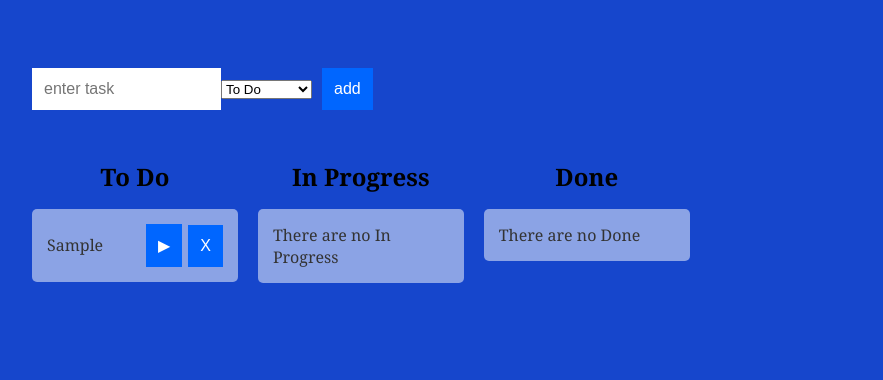
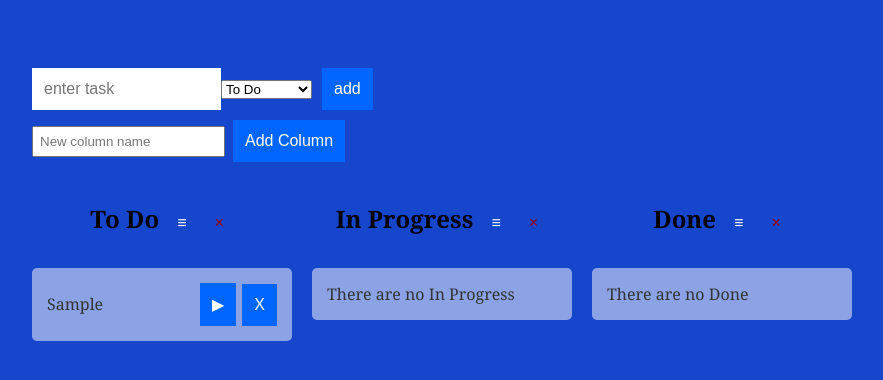
Before and after one commit to RomanAndriiv/to-do, a React app: page / in a window 1280 px wide. Both pictures are taken after typing "Sample" into the empty fields and a click on the button "add". Shown: the whole page, without its empty margins (26-909 px from the left). Built offline with nearby package versions, Linux system fonts and the light colour scheme.

Commit message:
Reorder tasks in the list using drag-and-drop

```diff
--- a/src/actions/index.js
+++ b/src/actions/index.js
@@ -37,6 +37,22 @@ export function moveColumn(fromIndex, toIndex) {
     type: MOVE_COLUMN,
   };
 }
+export const ADD_COLUMN = "ADD_COLUMN";
+export const DELETE_COLUMN = "DELETE_COLUMN";
+
+export function addColumn(name) {
+  return {
+    name,
+    type: ADD_COLUMN,
+  };
+}
+
+export function deleteColumn(index) {
+  return {
+    index,
+    type: DELETE_COLUMN,
+  };
+}
 export function deleteTask(id) {
   return {
     id,
--- a/src/components/Explanation.js
+++ /dev/null
@@ -1,26 +0,0 @@
-import React, { Component } from "react";
-import NoTasks2 from "../components/NoTasks2";
-
-class Explanation extends Component {
-  constructor(props) {
-    super(props);
-    this.state = {
-      text: "This is a simple to-do application built with React. You can add tasks, mark them as completed, and delete them.",
-    };
-  }
-
-  changeText = () => {
-    this.setState({ text: "This is changed text" });
-  };
-
-  render() {
-    return (
-      <div>
-        <p>{this.state.text}</p>
-        <NoTasks2 changeText={this.changeText} />
-      </div>
-    );
-  }
-}
-
-export default Explanation;
--- a/src/components/NoTasks2.js
+++ /dev/null
@@ -1,10 +0,0 @@
-import React from "react";
-
-const NoTask2 = ({ changeText }) => (
-  <>
-    <div>Please add some</div>
-    <button onClick={changeText}>Change Text</button>
-  </>
-);
-
-export default NoTask2;
--- a/src/components/todo.css
+++ b/src/components/todo.css
@@ -45,6 +45,10 @@ ul.theList {
   padding: 0;
   position: relative;
 }
+ul.theList {
+  flex: 1;
+  overflow: auto;
+}
 ul li {
   position: relative;
 }
@@ -64,9 +68,20 @@ ul span {
   gap: 20px;
   margin-top: 20px;
 }
+.columns {
+  display: flex;
+  gap: 20px;
+  margin-top: 20px;
+  overflow-x: auto;
+  padding-bottom: 8px;
+}
 .column {
-  flex: 1;
+  flex: 0 0 260px;
+  width: 260px;
   min-width: 200px;
+  min-height: 320px;
+  display: flex;
+  flex-direction: column;
 }
 .column[draggable] {
   cursor: move;
@@ -79,6 +94,33 @@ ul span {
   text-align: center;
   margin-bottom: 10px;
 }
+.columnsControls {
+  display: flex;
+  gap: 8px;
+  align-items: center;
+  margin-bottom: 10px;
+}
+.columnsControls input {
+  padding: 6px;
+}
+.deleteColumn {
+  margin-left: 8px;
+  background: transparent;
+  border: none;
+  color: #900;
+  font-size: 16px;
+  cursor: pointer;
+}
+.dragHandle {
+  margin-left: 8px;
+  background: transparent;
+  border: none;
+  cursor: grab;
+  font-size: 16px;
+}
+.dragHandle:active {
+  cursor: grabbing;
+}
 .itemRow {
   display: flex;
   align-items: center;
--- a/src/components/todo.js
+++ b/src/components/todo.js
@@ -2,7 +2,7 @@ import React, { useContext, useState } from "react";
 import { AddTask } from "../containers/add-task";
 import { TodoList } from "../containers/todo-list";
 import { TodosContext } from "../index";
-import { moveColumn } from "../actions";
+import { moveColumn, addColumn, deleteColumn } from "../actions";
 import "./todo.css";
 
 const Todo = () => {
@@ -11,20 +11,33 @@ const Todo = () => {
     todosContext.todosState &&
     todosContext.todosState.columnsOrder) || ["To Do", "In Progress", "Done"];
   const [dragOverIdx, setDragOverIdx] = useState(null);
+  const [newColName, setNewColName] = useState("");
 
   return (
     <div className="todoListMain columnsContainer">
       <AddTask />
+      <div className="columnsControls">
+        <input
+          value={newColName}
+          onChange={(e) => setNewColName(e.target.value)}
+          placeholder="New column name"
+        />
+        <button
+          onClick={() => {
+            const name = newColName && newColName.trim();
+            if (!name) return;
+            todosContext.todosDispatch(addColumn(name));
+            setNewColName("");
+          }}
+        >
+          Add Column
+        </button>
+      </div>
       <div className="columns" onDragOver={(e) => e.preventDefault()}>
         {columns.map((col, idx) => (
           <div
             className={`column ${dragOverIdx === idx ? "over" : ""}`}
             key={col}
-            draggable
-            onDragStart={(e) => {
-              e.dataTransfer.setData("text/plain", String(idx));
-              e.dataTransfer.effectAllowed = "move";
-            }}
             onDragOver={(e) => {
               e.preventDefault();
               setDragOverIdx(idx);
@@ -32,9 +45,13 @@ const Todo = () => {
             onDragLeave={() => setDragOverIdx(null)}
             onDrop={(e) => {
               e.preventDefault();
-              const data = e.dataTransfer.getData("text/plain");
+              const data = e.dataTransfer.getData("text/column");
               if (!data) return;
               const from = parseInt(data, 10);
+              if (Number.isNaN(from)) {
+                setDragOverIdx(null);
+                return;
+              }
               const to = idx;
               setDragOverIdx(null);
               if (from !== to) {
@@ -42,7 +59,32 @@ const Todo = () => {
               }
             }}
           >
-            <h2 className="columnTitle">{col}</h2>
+            <h2 className="columnTitle">
+              {col}
+              <button
+                className="dragHandle"
+                draggable
+                aria-label={`Drag column ${col}`}
+                onDragStart={(e) => {
+                  // set only the column index so columns don't react to task drags
+                  e.dataTransfer.setData("text/column", String(idx));
+                  e.dataTransfer.effectAllowed = "move";
+                  setDragOverIdx(idx);
+                }}
+                onDragEnd={() => setDragOverIdx(null)}
+              >
+                ≡
+              </button>
+              <button
+                className="deleteColumn"
+                onClick={() => {
+                  if (!window.confirm(`Delete column "${col}"?`)) return;
+                  todosContext.todosDispatch(deleteColumn(idx));
+                }}
+              >
+                ×
+              </button>
+            </h2>
             <TodoList column={col} />
           </div>
         ))}
--- a/src/containers/add-task.js
+++ b/src/containers/add-task.js
@@ -22,9 +22,14 @@ export const AddTask = () => {
       <form onSubmit={addTodo}>
         <input ref={inputEl} placeholder="enter task"></input>
         <select ref={selectEl} defaultValue="To Do">
-          <option>To Do</option>
-          <option>In Progress</option>
-          <option>Done</option>
+          {(todosContext &&
+          todosContext.todosState &&
+          todosContext.todosState.columnsOrder
+            ? todosContext.todosState.columnsOrder
+            : ["To Do", "In Progress", "Done"]
+          ).map((c) => (
+            <option key={c}>{c}</option>
+          ))}
         </select>
         <button type="submit">add</button>
       </form>
--- a/src/containers/todo-list.js
+++ b/src/containers/todo-list.js
@@ -1,7 +1,6 @@
 import React, { useContext, useState } from "react";
 import { deleteTask, toggleTask, moveTask, moveTaskTo } from "../actions";
 import { TodosContext } from "../index";
-import Explanation from "../components/Explanation";
 import NoTasks from "../components/NoTasks";
 
 export const TodoList = ({ column = "To Do" }) => {
@@ -14,13 +13,7 @@ export const TodoList = ({ column = "To Do" }) => {
   const allTodos = todosContext.todosState.todos || [];
   const items = allTodos.filter((t) => (t.column || "To Do") === column);
 
-  if (allTodos.length === 0)
-    return (
-      <>
-        <NoTasks entity={"items"} />
-        <Explanation />
-      </>
-    );
+  if (allTodos.length === 0) return <NoTasks entity={"items"} />;
 
   // always render the list as a drop target so tasks can be dropped into empty columns
   return (
@@ -31,14 +24,16 @@ export const TodoList = ({ column = "To Do" }) => {
       }}
       onDrop={(e) => {
         e.preventDefault();
-        const data = e.dataTransfer.getData("text/plain");
+        const data =
+          e.dataTransfer.getData("text/task") ||
+          e.dataTransfer.getData("text/plain");
         if (!data) return;
         try {
           const parsed = JSON.parse(data);
           const toIndex = dragOverIndex !== null ? dragOverIndex : items.length;
           todosContext.todosDispatch(moveTaskTo(parsed.id, column, toIndex));
         } catch (err) {
-          // ignore
+          // ignore non-task payloads
         }
         setDragOverIndex(null);
       }}
@@ -52,13 +47,15 @@ export const TodoList = ({ column = "To Do" }) => {
           }}
           onDrop={(e) => {
             e.preventDefault();
-            const data = e.dataTransfer.getData("text/plain");
+            const data =
+              e.dataTransfer.getData("text/task") ||
+              e.dataTransfer.getData("text/plain");
             if (!data) return;
             try {
               const parsed = JSON.parse(data);
               todosContext.todosDispatch(moveTaskTo(parsed.id, column, 0));
             } catch (err) {
-              // ignore
+              // ignore non-task payloads
             }
             setDragOverIndex(null);
           }}
@@ -75,7 +72,7 @@ export const TodoList = ({ column = "To Do" }) => {
               draggable
               onDragStart={(e) => {
                 e.dataTransfer.setData(
-                  "text/plain",
+                  "text/task",
                   JSON.stringify({
                     id: item.id,
                     fromColumn: column,
--- a/src/reducers/todos.js
+++ b/src/reducers/todos.js
@@ -4,6 +4,7 @@ import { TOGGLE_TASK } from "../actions";
 import { MOVE_TASK } from "../actions";
 import { MOVE_TASK_TO } from "../actions";
 import { MOVE_COLUMN } from "../actions";
+import { ADD_COLUMN, DELETE_COLUMN } from "../actions";
 
 export const initialState = {
   todos: [],
@@ -104,6 +105,40 @@ export const reducer = (state = initialState, action) => {
         columnsOrder: next,
       };
     }
+    case ADD_COLUMN: {
+      const { name } = action;
+      if (!name || typeof name !== "string") return state;
+      const current = state.columnsOrder || ["To Do", "In Progress", "Done"];
+      // avoid duplicates
+      if (current.includes(name)) return state;
+      return {
+        ...state,
+        columnsOrder: [...current, name],
+      };
+    }
+    case DELETE_COLUMN: {
+      const { index } = action;
+      const current = state.columnsOrder || ["To Do", "In Progress", "Done"];
+      if (index == null || index < 0 || index >= current.length) return state;
+      const removed = current[index];
+      // choose target column for tasks: prefer left, else right, else first
+      const target = current[index - 1] ?? current[index + 1] ?? current[0];
+      const newColumns = [
+        ...current.slice(0, index),
+        ...current.slice(index + 1),
+      ];
+      const newTodos = state.todos.map((t) => {
+        if ((t.column || "To Do") === removed) {
+          return { ...t, column: target };
+        }
+        return t;
+      });
+      return {
+        ...state,
+        columnsOrder: newColumns,
+        todos: newTodos,
+      };
+    }
     default:
       return state;
   }
```
